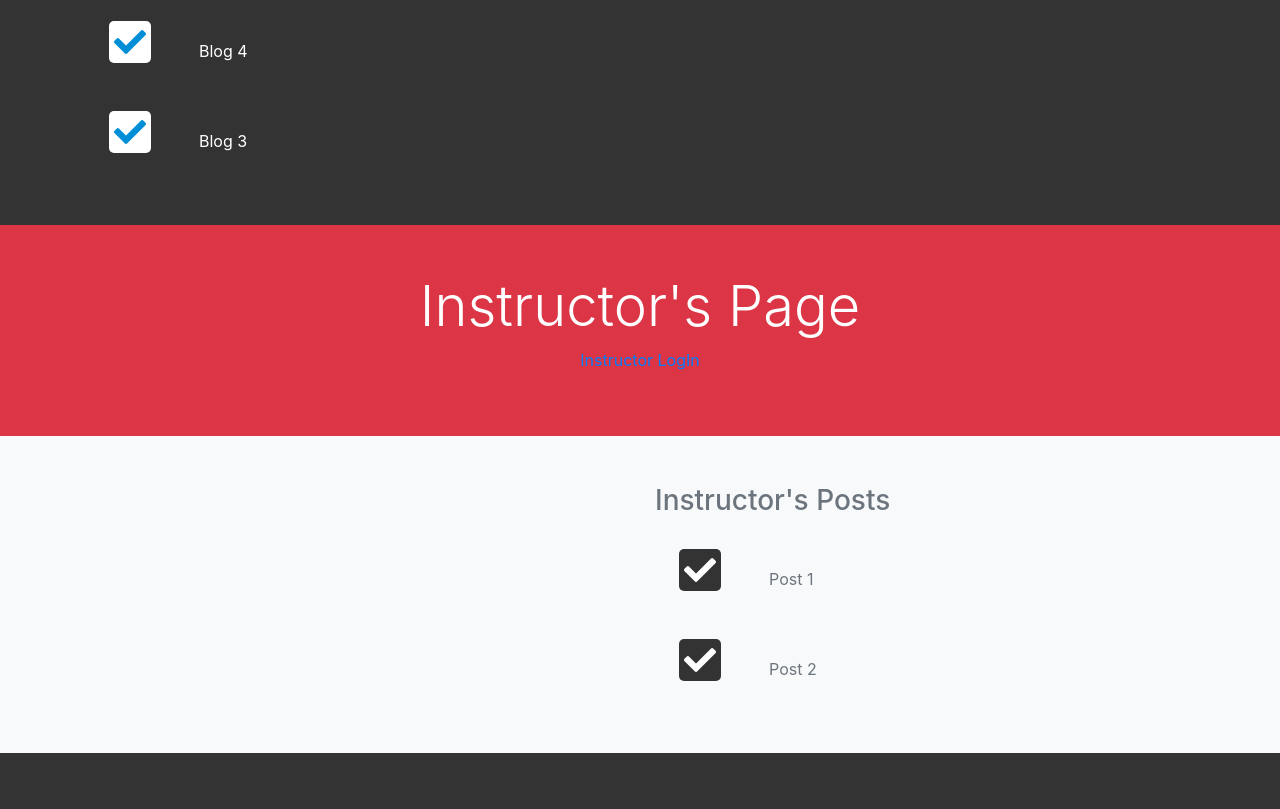
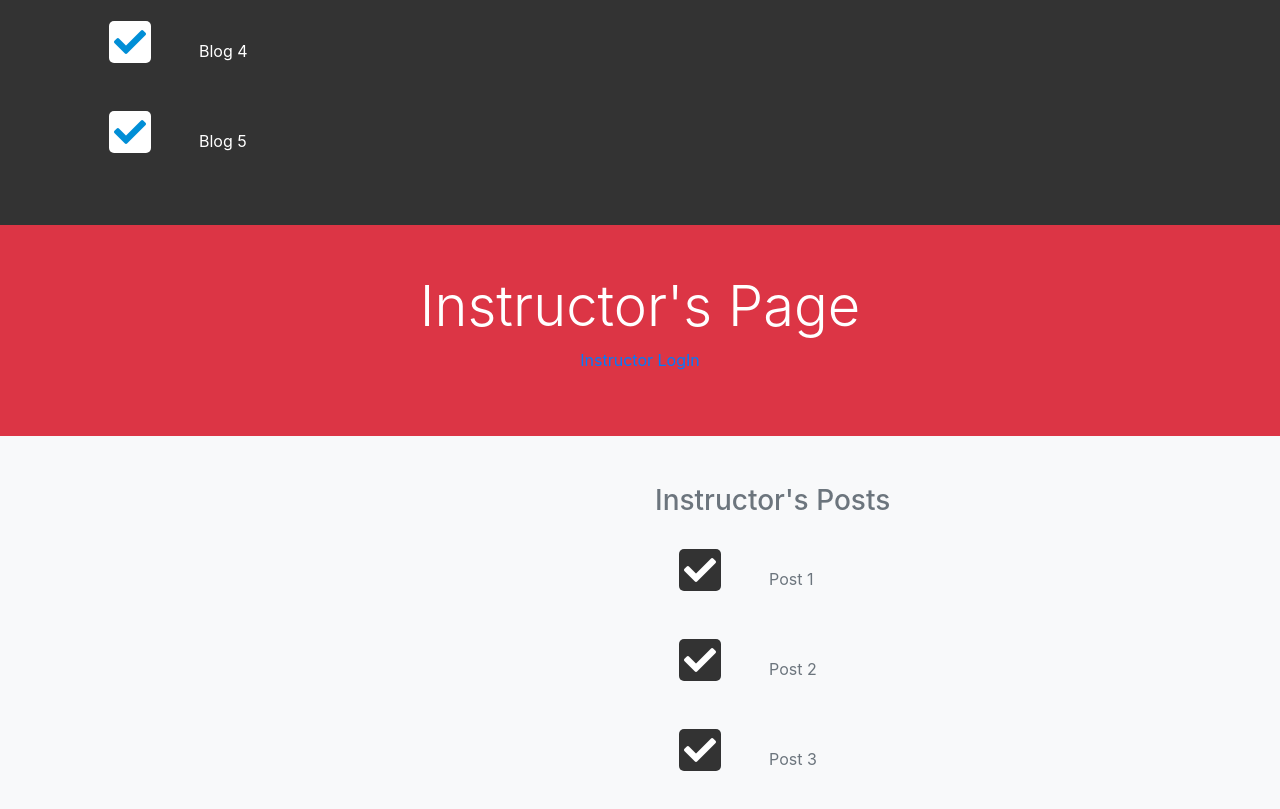
Before and after one commit to kuayc/sunland-front, a plain HTML site: page index.html in a window 1280 px wide. Shown: the part 2067-2876 px from the top of the page. Before the commit the page ends 2820 px from the top, so only its background shows below. Drawn offline with nearby package versions, Linux system fonts and the light colour scheme.

Commit message:
Update index.html

```diff
--- a/index.html
+++ b/index.html
@@ -178,7 +178,7 @@
               <i class="fas fa-check fa-2x"></i>
             </div>
             <div class="p-4 align-self-end">
-              Blog 3
+              Blog 5
             </div>
           </div>
 
@@ -220,6 +220,14 @@
               Post 2
             </div>
           </div>
+          <div class="d-flex">
+            <div class="p-4 align-self-start">
+              <i class="fas fa-check fa-2x"></i>
+            </div>
+            <div class="p-4 align-self-end">
+              Post 3
+            </div>
+          </div>
         </div>
       </div>
     </div>
```
